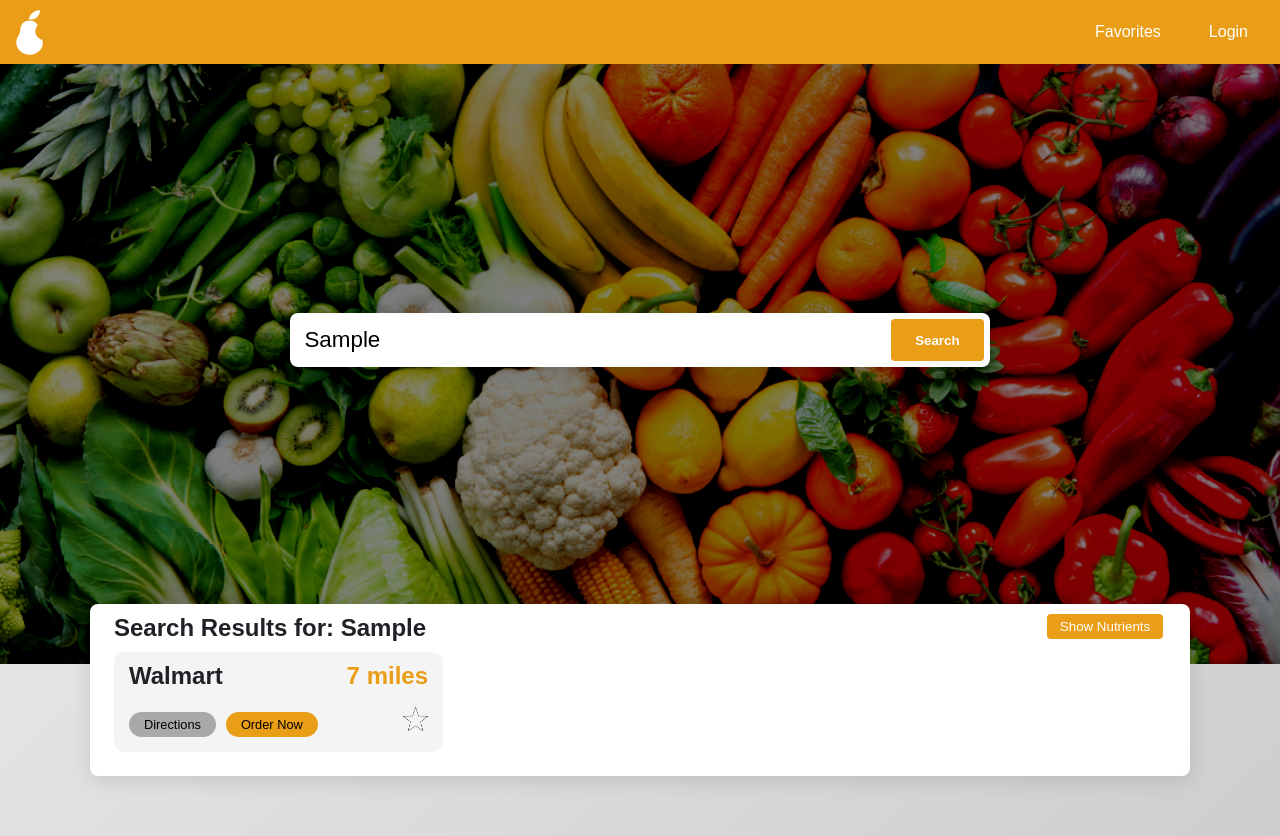
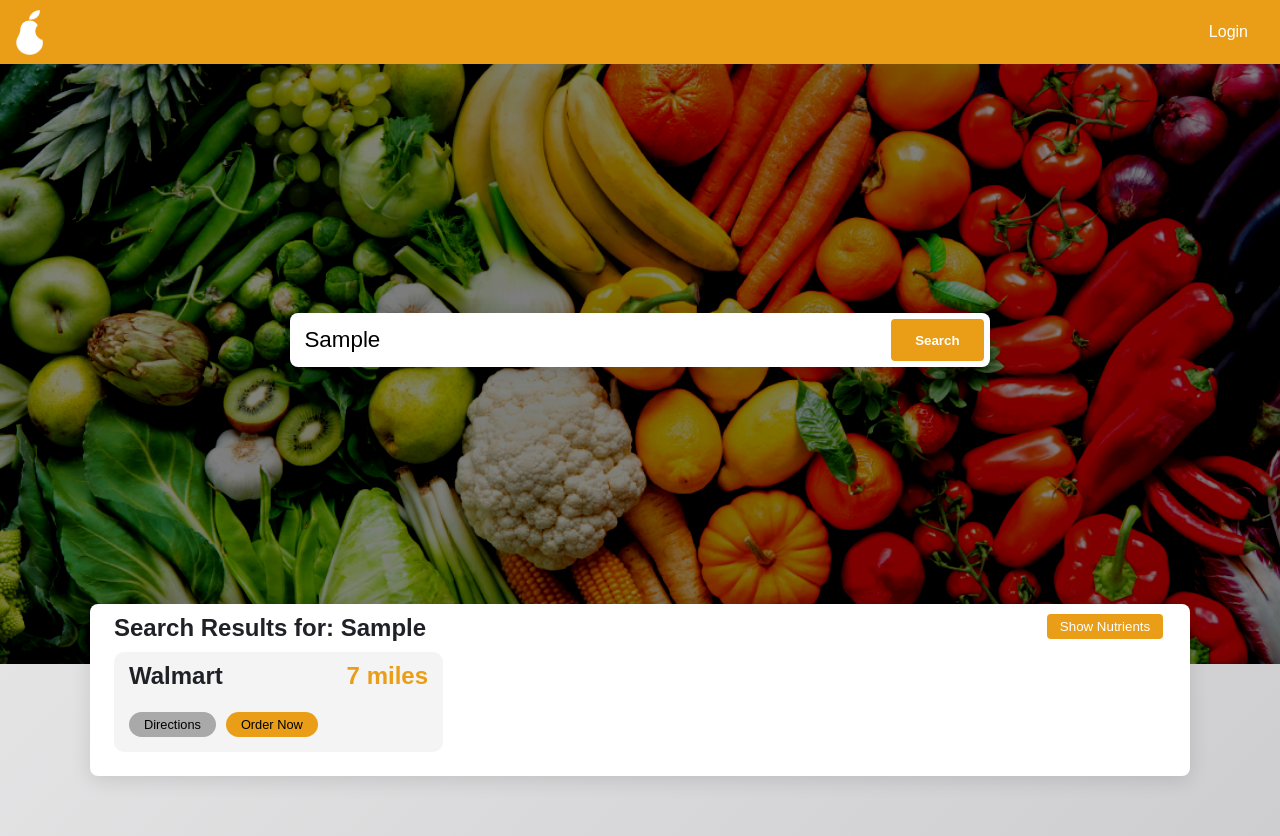
Before and after one commit to Vladimir-Herdman/gruszka, a Next.js app: page / in a window 1280 px wide. Both pictures are taken after typing "Sample" into the empty fields and a click on the button "Search". Built offline with nearby package versions, Linux system fonts and the light colour scheme; no server answers.

Commit message:
removed favorites

```diff
--- a/src/_components/result.tsx
+++ b/src/_components/result.tsx
@@ -20,7 +20,6 @@ type ResultProps = {
 };
 
 export default function Result({result, showHeadingValue: className_, setLocMethod, setMapShown}: ResultProps) {
-   const [favoriteImage, setFavoriteImage] = useState("./favoriteStarUnfilled.png");
 
   function onDirectionsClicked() {
     if (result.loc && result.loc.lat && result.loc.long && setMapShown && setLocMethod) {
@@ -34,27 +33,8 @@ export default function Result({result, showHeadingValue: className_, setLocMeth
     console.log(`Order now button clicked for storeName:${result.storeName} with price:${result.price}`);
   }
 
-  function onFavoriteClicked() {
-    console.log(`Added to favorites`);
 
-    if(result.isFavorite){
-      setFavoriteImage("./favoriteStarUnfilled.png");
-      result.isFavorite = false;
-      // Remove from database
-    }
-    else
-    {
-      setFavoriteImage("./favoriteStarFilled.png");
-      result.isFavorite = true;
-      // Add to database
-    }
-  }
 
-  useEffect(() => {
-      if(result.isFavorite){
-        setFavoriteImage("./favoriteStarFilled.png");
-      }
-    }, []);
 
   if (result.distance && result.distance === 0) {result.distance = undefined;}
 
@@ -78,7 +58,6 @@ export default function Result({result, showHeadingValue: className_, setLocMeth
       {result.distance && (
         <h2 className={styles.resultDistance}>{result.distance} {result.distance < 2 ? "mile" : "miles"}</h2>
       )}
-      <img src={favoriteImage} className={styles.favoriteImage} onClick={onFavoriteClicked}/>
     </div>
   );
 }
--- a/src/app/page.tsx
+++ b/src/app/page.tsx
@@ -97,7 +97,6 @@ function TopBar({setShowLoginPopup, setFavoritesPopup, text}: TopBarProps) {
       </div>
 
       <ul className={styles.topBarLinks}>
-        <li><a href="#" onClick={() => setFavoritesPopup(true)}>Favorites</a></li>
         <li><a href="#" onClick={() => setShowLoginPopup(true)}>{text}</a></li>
       </ul>
     </div>
```
